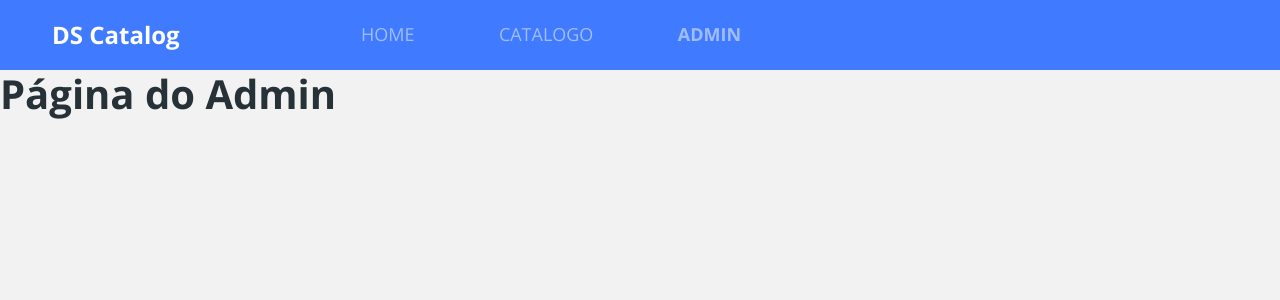
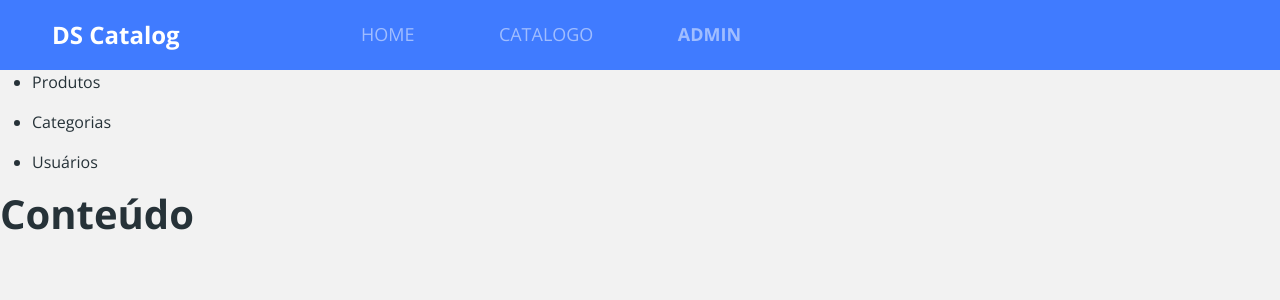
Before and after one commit to auriceliof/devsuperior-react-02, a React (Create React App) app in the folder frontend/: page /admin in a window 1280 px wide. Shown: the top 300 px of the page. Built offline with nearby package versions, Linux system fonts and the light colour scheme; the HTML template or start-up script is replaced by a standard one.

Commit message:
Navbar HTML

```diff
--- /dev/null
+++ b/frontend/src/pages/Admin/Navbar/index.tsx
@@ -0,0 +1,19 @@
+const Navbar = () => {
+  return (
+    <nav>
+      <ul>
+        <li>
+          <p>Produtos</p>
+        </li>
+        <li>
+          <p>Categorias</p>
+        </li>
+        <li>
+          <p>Usuários</p>
+        </li>
+      </ul>
+    </nav>
+  );
+};
+
+export default Navbar;
--- a/frontend/src/pages/Admin/index.tsx
+++ b/frontend/src/pages/Admin/index.tsx
@@ -1,10 +1,14 @@
+import Navbar from './Navbar';
+
 const Admin = () => {
-
-    return (
-        <div>
-            <h1>Página do Admin</h1>
-        </div>
-    );
-}
+  return (
+    <div>
+      <Navbar />
+      <div className="admin-container">
+        <h1>Conteúdo</h1>
+      </div>
+    </div>
+  );
+};
 
 export default Admin;
```
